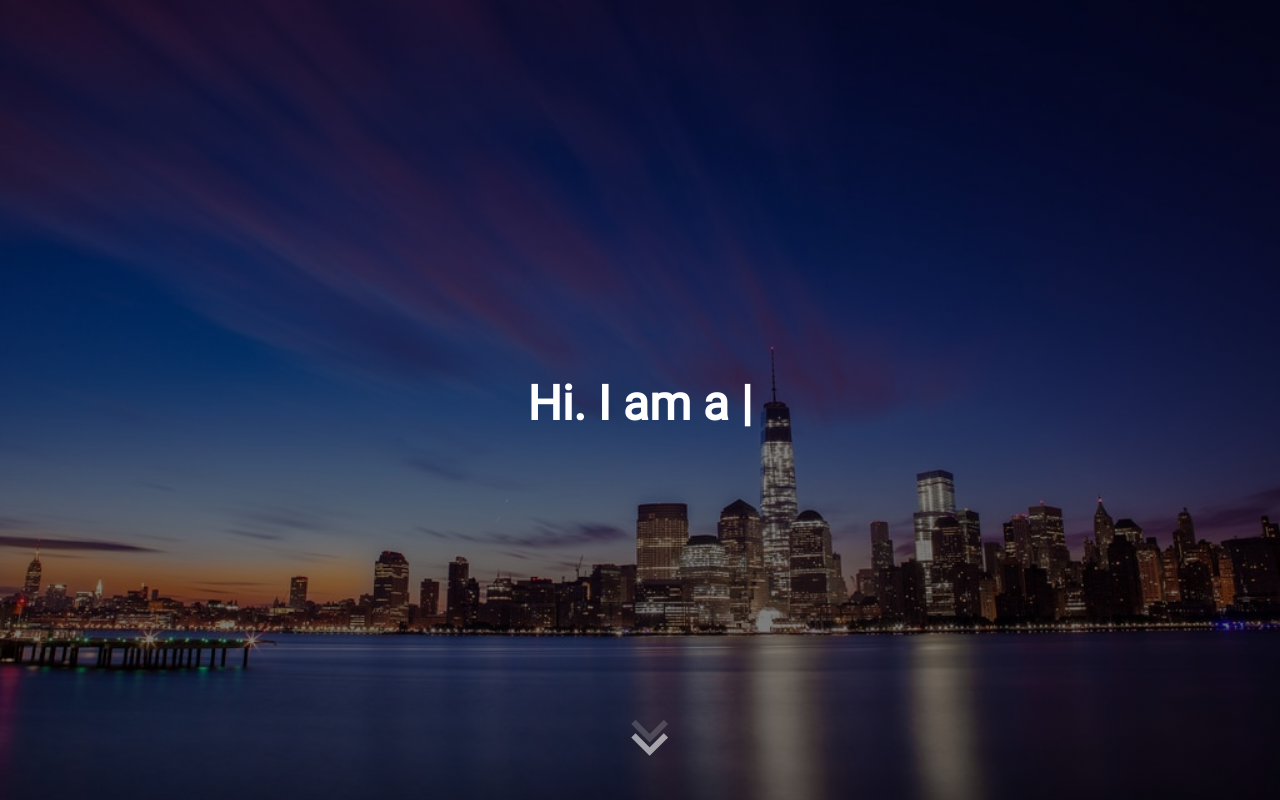
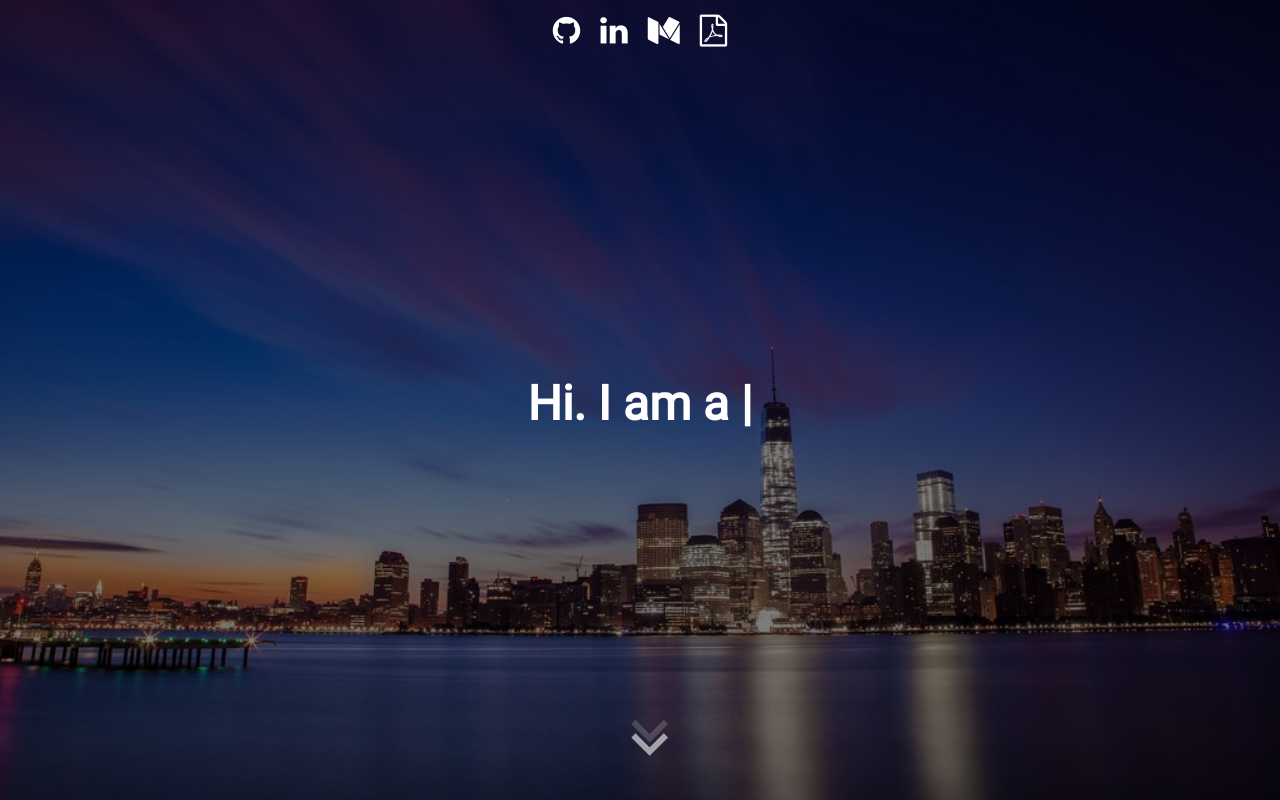
Before and after one commit to AaronCCWong/portfolio, a React app: page / in a window 1280 px wide. Shown: the top 800 px of the page. Built offline with nearby package versions, Linux system fonts and the light colour scheme; a web font is replaced by a local one.

Commit message:
Add media icons.

```diff
--- a/package.json
+++ b/package.json
@@ -24,6 +24,7 @@
     "eslint-plugin-react": "7.4.0",
     "extract-text-webpack-plugin": "3.0.2",
     "file-loader": "1.1.5",
+    "font-awesome": "^4.7.0",
     "fs-extra": "3.0.1",
     "html-webpack-plugin": "2.29.0",
     "jest": "20.0.4",
--- a/src/components/App.jsx
+++ b/src/components/App.jsx
@@ -35,8 +35,8 @@ class App extends Component {
           <Typist.Backspace count={6} delay={400} />
           <Typist.Delay ms={200} />
           a software developer.
-          <Typist.Backspace count={21} delay={400} />
-          a New Yorker.
+          <Typist.Backspace count={19} delay={400} />
+          New Yorker.
           <Typist.Backspace count={13} delay={400} />
         </Typist>
       );
@@ -54,6 +54,18 @@ class App extends Component {
             `
           }}
         >
+          <a href="//github.com/AaronCCWong">
+            <i className="fa fa-github App-header--icon" />
+          </a>
+          <a href="//www.linkedin.com/in/aaron-wong-92041342/">
+            <i className="fa fa-linkedin App-header--icon" />
+          </a>
+          <a href="//medium.com/@aaronwong_65108">
+            <i className="fa fa-medium App-header--icon" />
+          </a>
+          <a href="">
+            <i className="fa fa-file-pdf-o App-header--icon" />
+          </a>
           <h1 className="App-header-title">
             <Typist
               onTypingDone={this.startInfo}
--- a/src/components/App.scss
+++ b/src/components/App.scss
@@ -1,6 +1,7 @@
 @import "sass/shared";
 
 .App {
+  background-color: $background-grey;
   min-width: 330px;
 }
 
@@ -10,6 +11,20 @@
   background-repeat: no-repeat;
   min-height: 100vh;
   text-align: center;
+}
+
+.App-header--icon {
+  color: $white;
+  cursor: pointer;
+  margin: 15px 10px;
+
+  &.fa {
+    font-size: 32px;
+  }
+
+  &:hover {
+    color: #49bf9d;
+  }
 }
 
 .App-header-title {
@@ -30,7 +45,7 @@
 
 .App-section--header {
   font-family: $roboto-medium;
-  margin: 0 15px;
+  margin: 0 15px 15px;
 }
 
 .Typist {
--- a/src/components/Posts.scss
+++ b/src/components/Posts.scss
@@ -5,6 +5,7 @@
 }
 
 .Posts-item {
+  background-color: $white;
   border-radius: 4px;
   box-shadow: 0 2px 4px 0 $shadow;
   color: #333333;
--- a/src/index.js
+++ b/src/index.js
@@ -5,6 +5,7 @@ import App from 'components/App.jsx';
 import registerServiceWorker from './registerServiceWorker';
 
 import 'index.scss';
+import 'font-awesome/css/font-awesome.min.css';
 
 ReactDOM.render(
   <App />,
--- a/src/index.scss
+++ b/src/index.scss
@@ -1,5 +1,4 @@
 body {
   margin: 0;
   padding: 0;
-  font-family: sans-serif;
 }
--- a/src/sass/_shared.scss
+++ b/src/sass/_shared.scss
@@ -1,6 +1,7 @@
 @import "sass/fonts";
 
 //colors
+$background-grey: rgba(216, 216, 216, 0.16);
 $shadow: rgba(0, 0, 0, 0.08);
 $white: #ffffff;
 
```
Also changed, not shown: 1 other file (tests, documents, lock files or other folders).
